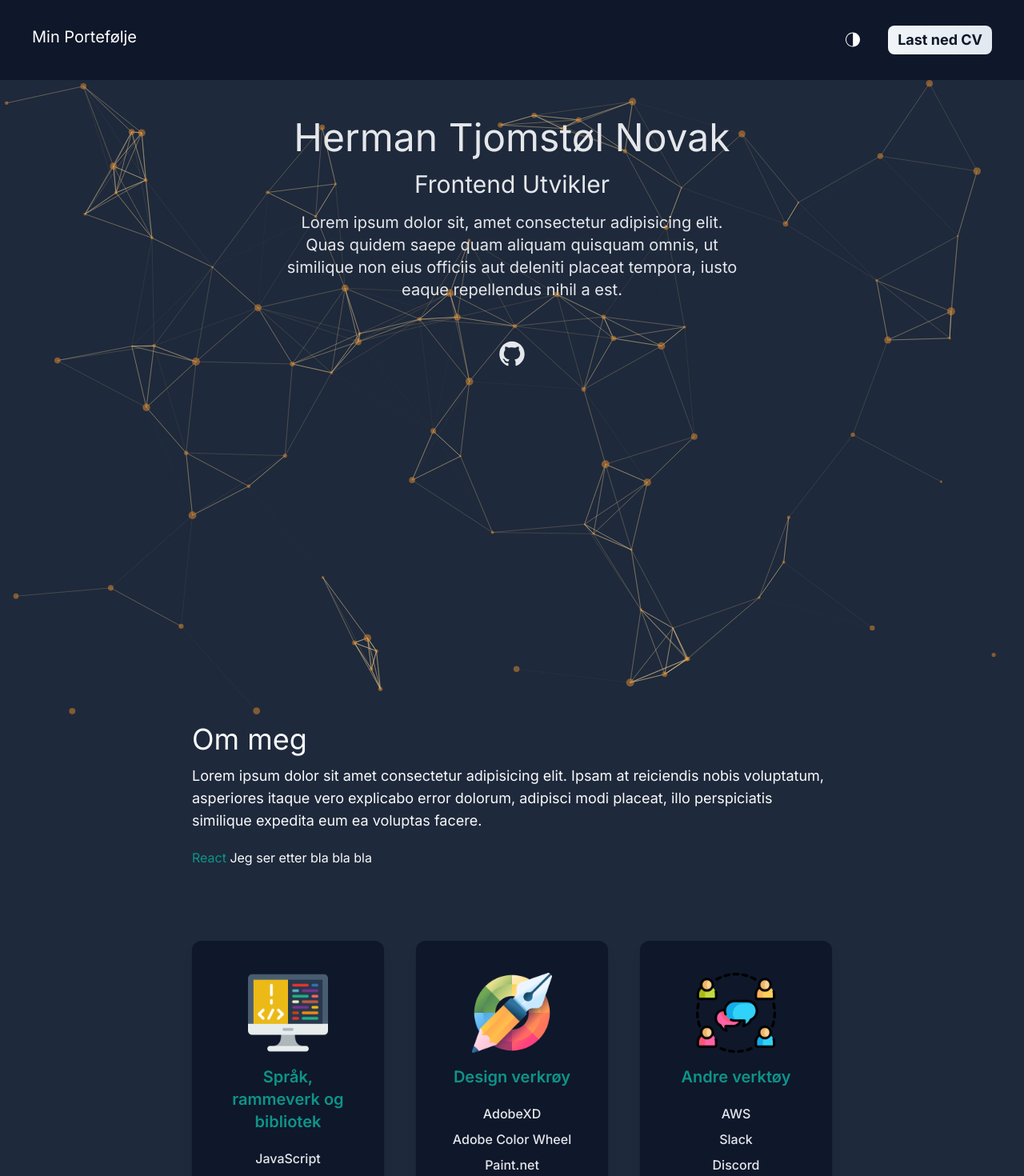
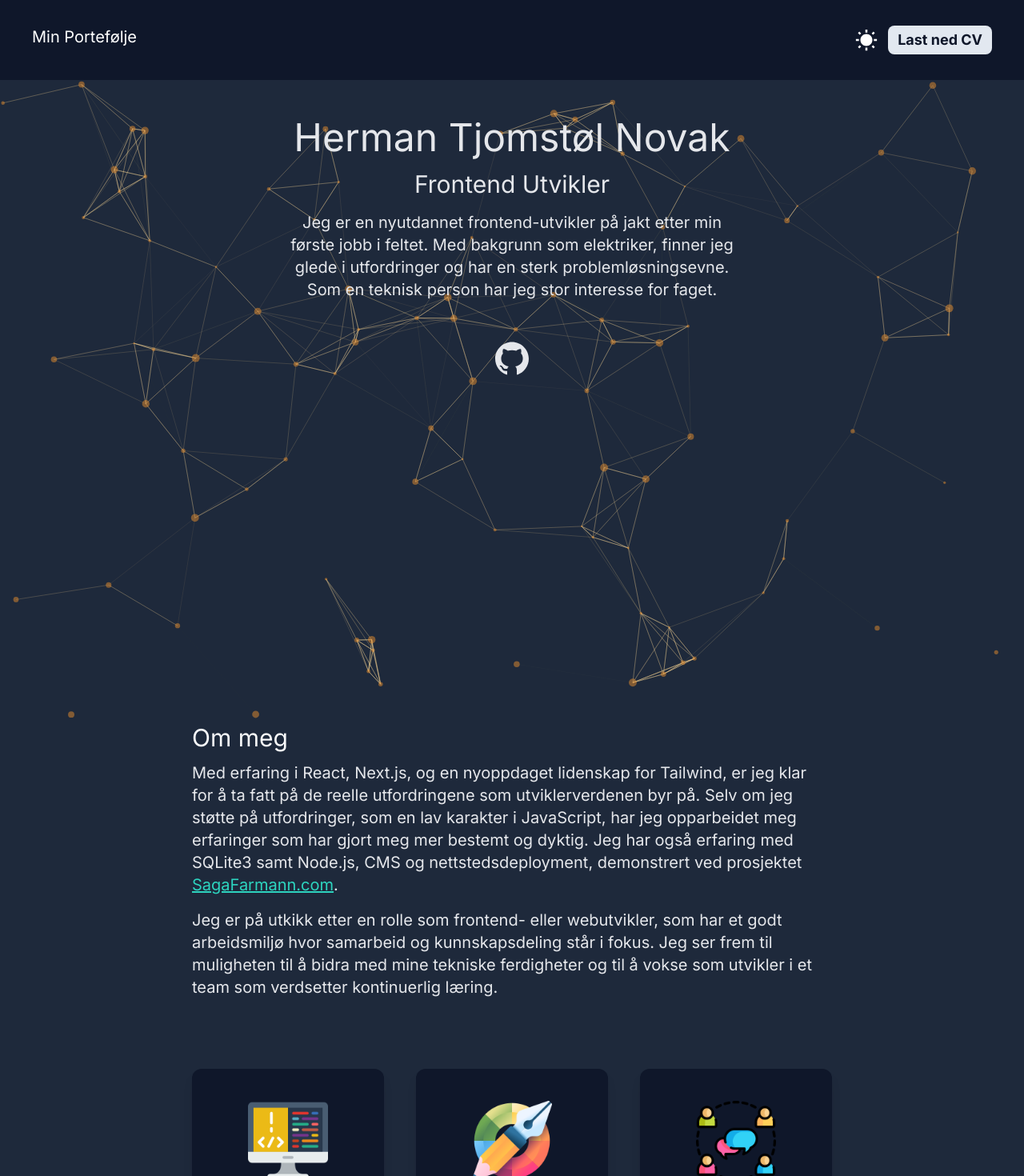
Before and after one commit to hernok/next-portfolio, a Next.js app: page / in a window 1280 px wide. Shown: the top 1470 px of the page at 80% size. Built offline with nearby package versions, Linux system fonts and the light colour scheme.

Commit message:
added text to hero and about me

```diff
--- a/src/app/page.tsx
+++ b/src/app/page.tsx
@@ -4,18 +4,18 @@ import ParticleContainer from "@/components/particles/ParticleContainer";
 import ProjectCard from "@/components/projectCard/ProjectCard";
 import ToolCard from "@/components/toolCard/ToolCard";
 import Link from "next/link";
-import { AiFillGithub } from "react-icons/ai";
+import {AiFillGithub} from "react-icons/ai";
 
 export default function Home() {
 	return (
 		<div>
 			<ParticleContainer />
-      <main className="bg-gray-50 px-3 md:px-20 lg:px-60 dark:bg-slate-800">
-        <section className="min-h-screen">
+			<main className="bg-gray-50 px-3 md:px-20 lg:px-60 dark:bg-slate-800 z-[-2]">
+				<section className="min-h-screen relative z-30">
 					<Hero />
-          <div className="text-gray-800 text-4xl flex justify-center gap 16 dark:text-gray-200 cursor-pointer">
+					<div className="text-gray-800 text-5xl flex justify-center gap 16 dark:text-gray-200">
 						<Link href="https://github.com/hernok">
-              <AiFillGithub />
+							<AiFillGithub className="cursor-pointer" />
 						</Link>
 					</div>
 				</section>
@@ -24,7 +24,7 @@ export default function Home() {
 					<div className="mb-40">
 						<ToolCard />
 					</div>
-          <h2 className="text-gray-800 lg:pb-10 text-3xl text-center lg:text-5xl dark:text-gray-200">
+					<h2 className="text-gray-800 lg:pb-10 text-3xl text-center lg:text-4xl dark:text-gray-200">
 						Prosjekter
 					</h2>
 					<div className="py-5 lg:grid 2xl:grid-cols-2 3xl:grid-cols-3 lg:gap-14">
--- a/src/components/aboutMe/AboutMe.tsx
+++ b/src/components/aboutMe/AboutMe.tsx
@@ -1,20 +1,33 @@
 import React from "react";
+import Link from "next/link";
 
 const AboutMe = () => {
 	return (
 		<div>
-      <h3 className=" text-gray-800 text-3xl py-1 lg:text-4xl dark:text-gray-50">
+			<h3 className=" text-gray-800 text-2xl py-1 lg:text-3xl dark:text-gray-50">
 				Om meg
 			</h3>
-      <p className="text-gray-800 text-md py-2 leading-8 lg:text-lg dark:text-gray-50">
-        Lorem ipsum dolor sit amet consectetur adipisicing elit. Ipsam at
-        reiciendis nobis voluptatum, asperiores itaque vero explicabo error
-        dolorum, adipisci modi placeat, illo perspiciatis similique expedita eum
-        ea voluptas facere.
+			<p className="text-gray-800 text-sm py-2 md:text-xl dark:text-gray-200">
+				Med erfaring i React, Next.js, og en nyoppdaget lidenskap for Tailwind,
+				er jeg klar for å ta fatt på de reelle utfordringene som
+				utviklerverdenen byr på. Selv om jeg støtte på utfordringer, som en lav
+				karakter i JavaScript, har jeg opparbeidet meg erfaringer som har gjort
+				meg mer bestemt og dyktig. Jeg har også erfaring med SQLite3 samt
+				Node.js, CMS og nettstedsdeployment, demonstrert ved prosjektet
+				<Link
+					className="text-purple-600 hover:text-purple-900 underline cursor-pointer dark:text-teal-400 dark:hover:text-purple-500"
+					href="https://www.sagafarmann.com/"
+				>
+					{" "}
+					SagaFarmann.com
+				</Link>
+				.
 			</p>
-      <p className="text-gray-800 text-md py-2 leading-8 dark:text-gray-50">
-        <span className="text-teal-600"> React </span>
-        Jeg ser etter bla bla bla
+			<p className="text-gray-800 text-sm  py-2 md:text-xl dark:text-gray-200">
+				Jeg er på utkikk etter en rolle som frontend- eller webutvikler, som har
+				et godt arbeidsmiljø hvor samarbeid og kunnskapsdeling står i fokus. Jeg
+				ser frem til muligheten til å bidra med mine tekniske ferdigheter og til
+				å vokse som utvikler i et team som verdsetter kontinuerlig læring.
 			</p>
 		</div>
 	);
--- a/src/components/hero/Hero.tsx
+++ b/src/components/hero/Hero.tsx
@@ -2,7 +2,7 @@ import React from "react";
 
 const Hero = () => {
 	return (
-    <div className="text-center py-10 lg:py-30">
+		<div className="text-center py-10 lg:py-30 z-30">
 			<h2 className="text-gray-800 text-xl py-2 md:text-5xl dark:text-gray-200">
 				Herman Tjomstøl Novak
 			</h2>
@@ -10,9 +10,10 @@ const Hero = () => {
 				Frontend Utvikler
 			</h3>
 			<p className="text-gray-800 text-sm leading-4 py-2 md:text-xl max-w-xl mx-auto dark:text-gray-200">
-        Lorem ipsum dolor sit, amet consectetur adipisicing elit. Quas quidem
-        saepe quam aliquam quisquam omnis, ut similique non eius officiis aut
-        deleniti placeat tempora, iusto eaque repellendus nihil a est.
+				Jeg er en nyutdannet frontend-utvikler på jakt etter min første jobb i
+				feltet. Med bakgrunn som elektriker, finner jeg glede i utfordringer og
+				har en sterk problemløsningsevne. Som en teknisk person har jeg stor
+				interesse for faget.
 			</p>
 		</div>
 	);
--- a/src/components/navbar/Navbar.tsx
+++ b/src/components/navbar/Navbar.tsx
@@ -18,13 +18,13 @@ const Navbar = () => {
 	return (
 		<nav className="bg-white select-none border-solid border-b-2 border-gray-300 py-8 flex justify-between px-3 md:px-10 dark:bg-slate-900 dark:border-0">
 			<h1 className="text-sm md:text-xl">Min Portefølje</h1>
-      <ul className="flex items-center">
+			<ul className="flex items-center gap-3">
 				<li>
 					<ThemeSwitch />
 				</li>
 				<li>
 					<button
-            className="text-sm md:text-lg dark:font-bold text-white bg-gradient-to-r from-gray-800 to-gray-700 px-3 py-1 rounded-lg sm:ml-2 md:ml-8 cursor-pointer dark:text-slate-900 dark:from-slate-100 dark:to-slate-200"
+						className="text-sm md:text-lg dark:font-bold text-white bg-slate-800 px-3 py-1 rounded-lg cursor-pointer dark:text-slate-900 dark:bg-slate-200"
 						onClick={handleDownload}
 					>
 						Last ned CV
--- a/src/components/particles/ParticleContainer.tsx
+++ b/src/components/particles/ParticleContainer.tsx
@@ -1,12 +1,12 @@
 "use client";
-import React, { useCallback } from "react";
-import { Engine, Container } from "tsparticles-engine";
+import React, {useCallback} from "react";
+import {Engine, Container} from "tsparticles-engine";
 import Particles from "react-tsparticles";
-import { loadSlim } from "tsparticles-slim";
-import { useTheme } from "next-themes";
+import {loadSlim} from "tsparticles-slim";
+import {useTheme} from "next-themes";
 
 const ParticleContainer = () => {
-  const { theme, resolvedTheme } = useTheme();
+	const {theme, resolvedTheme} = useTheme();
 
 	const particlesInit = useCallback(async (engine: Engine) => {
 		await loadSlim(engine);
@@ -19,12 +19,12 @@ const ParticleContainer = () => {
 
 	return (
 		<Particles
-      className="w-full h-full absolute translate-z-0"
+			className="w-full h-screen absolute translate-z-0"
 			id="tsparticles"
 			init={particlesInit}
 			loaded={particlesLoaded}
 			options={{
-        fullScreen: { enable: false },
+				fullScreen: {enable: false},
 				background: {
 					color: {
 						value: "",
@@ -91,7 +91,7 @@ const ParticleContainer = () => {
 						type: "circle",
 					},
 					size: {
-            value: { min: 1, max: 5 },
+						value: {min: 1, max: 5},
 					},
 				},
 				detectRetina: true,
--- a/src/components/projectCard/ProjectCard.tsx
+++ b/src/components/projectCard/ProjectCard.tsx
@@ -1,7 +1,7 @@
 "use client";
 import Image from "next/image";
-import React, { useState, useEffect } from "react";
-import { AiFillGithub } from "react-icons/ai";
+import React, {useState, useEffect} from "react";
+import {AiFillGithub} from "react-icons/ai";
 
 type Project = {
 	id: number;
@@ -64,7 +64,7 @@ const ProjectCard = () => {
 					</div>
 					<div className="p-2 md:p-10 flex flex-col justify-between flex-grow">
 						<div>
-              <h2 className="text-lg md:text-2xl pb-3">
+							<h2 className="text-lg md:text-2xl pb-3 font-semibold  text-teal-600 dark:text-teal-400">
 								{project.project_name}
 							</h2>
 							{project.live && (
@@ -82,7 +82,6 @@ const ProjectCard = () => {
 									<p>{project.description}</p>
 								</div>
 							</div>
-
 							<div className="pt-5 md:flex md:justify-between">
 								<div>
 									{project.git && (
--- a/src/components/themeSwitch/ThemeSwitch.tsx
+++ b/src/components/themeSwitch/ThemeSwitch.tsx
@@ -1,13 +1,13 @@
 "use client";
-import { useTheme } from "next-themes";
+import {useTheme} from "next-themes";
 import Image from "next/image";
-import React, { useEffect, useState } from "react";
-import { WiMoonAltFirstQuarter, WiMoonAltThirdQuarter } from "react-icons/wi";
+import React, {useEffect, useState} from "react";
+import {IoMdSunny, IoMdMoon} from "react-icons/io";
 
 const ThemeSwitch = () => {
 	const [mounted, setMounted] = useState(false);
 	const [isClicked, setIsClicked] = useState(false);
-  const { setTheme, resolvedTheme } = useTheme();
+	const {setTheme, resolvedTheme} = useTheme();
 
 	useEffect(() => setMounted(true), []);
 
@@ -29,13 +29,13 @@ const ThemeSwitch = () => {
 			/>
 		);
 
-  const iconClass = `cursor-pointer text-2xl transition-transform duration-100 ${
+	const iconClass = `cursor-pointer text-3xl transition-transform duration-100 ${
 		isClicked ? "scale-125" : "scale-100"
 	}`;
 
 	if (resolvedTheme === "dark") {
 		return (
-      <WiMoonAltThirdQuarter
+			<IoMdSunny
 				className={iconClass}
 				onClick={() => handleIconClick("light")}
 			/>
@@ -44,10 +44,7 @@ const ThemeSwitch = () => {
 
 	if (resolvedTheme === "light") {
 		return (
-      <WiMoonAltFirstQuarter
-        className={iconClass}
-        onClick={() => handleIconClick("dark")}
-      />
+			<IoMdMoon className={iconClass} onClick={() => handleIconClick("dark")} />
 		);
 	}
 };
```
Also changed, not shown: src/app/layout.tsx (+4 -8 lines). Lines whose indentation alone changed are shown as unchanged.
